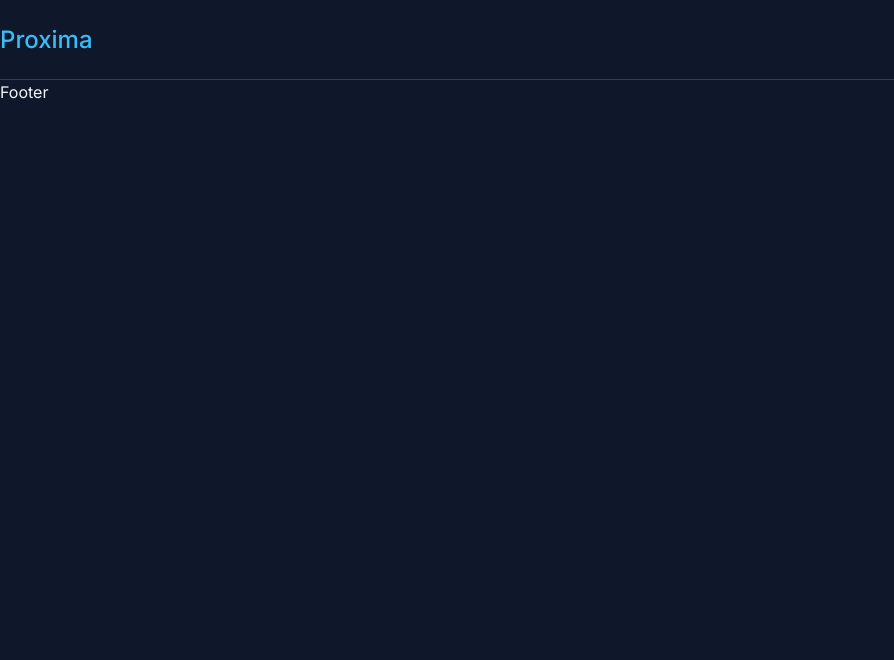
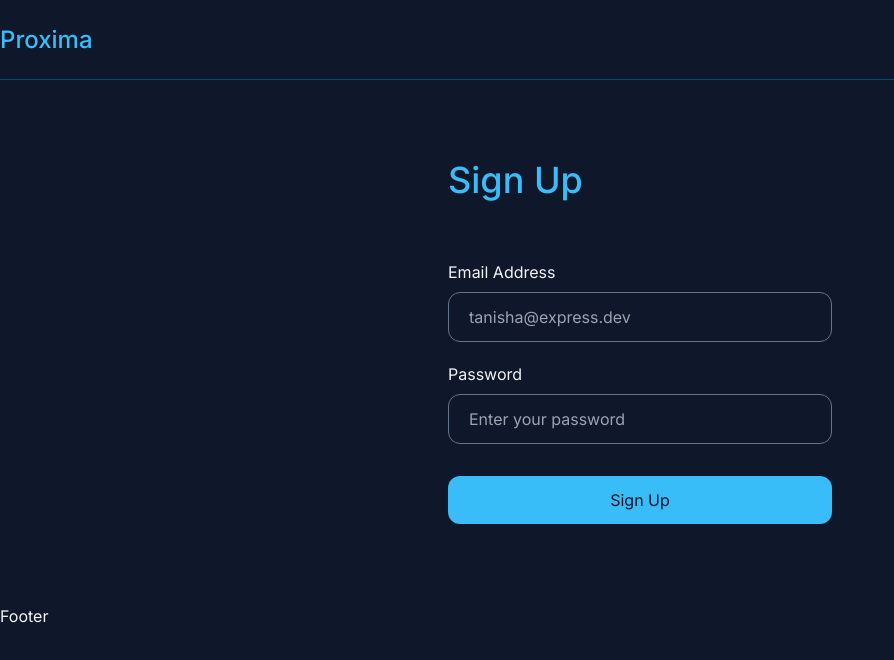
Before and after one commit to geovannig1/PM-website, a React (Create React App) app: page /signup in a window 1280 px wide. Before the commit this address had no page. Shown: the top 660 px of the page, without its empty margins (0-894 px from the left). Built offline with nearby package versions, Linux system fonts and the light colour scheme.

Commit message:
login and signup page added

```diff
--- a/src/App.js
+++ b/src/App.js
@@ -2,6 +2,8 @@
 import Footer from "./components/Footer";
 import Navbar from "./components/Navbar";
 import Home from "./pages/Home";
+import Login from "./pages/Login";
+import Signup from "./pages/Signup";
 
 function App() {
   return (
@@ -9,6 +11,8 @@
       <Navbar />
       <Routes>
         <Route path="/" element={<Home />} />
+        <Route path="/login" element={<Login />} />
+        <Route path="/signup" element={<Signup />} />
       </Routes>
       <Footer />
     </div>
--- /dev/null
+++ b/src/context/AuthContext.js
@@ -0,0 +1,36 @@
+import { createContext, useReducer } from "react";
+
+const initialState = {
+  user: null,
+};
+
+export const authReducer = (state, action) => {
+  switch (action.type) {
+    case "LOGIN":
+      return {
+        ...state,
+        user: action.payload,
+      };
+
+    case "LOGOUT":
+      return {
+        ...state,
+        user: null,
+      };
+
+    default:
+      return state;
+  }
+};
+
+export const AuthContext = createContext();
+
+export const AuthContextProvider = ({ children }) => {
+  const [state, dispatch] = useReducer(authReducer, initialState);
+
+  return (
+    <AuthContext.Provider value={{ ...state, dispatch }}>
+      {children}
+    </AuthContext.Provider>
+  );
+};
--- /dev/null
+++ b/src/hooks/useAuthContext.js
@@ -0,0 +1,14 @@
+import { useContext } from "react";
+import { AuthContext } from "../context/AuthContext";
+
+export const useAuthContext = () => {
+  const context = useContext(AuthContext);
+
+  if (!context) {
+    throw new Error(
+      "You must call useAuthContext inside a AuthContextProvider"
+    );
+  }
+
+  return context;
+};
--- a/src/index.js
+++ b/src/index.js
@@ -4,13 +4,16 @@
 import App from "./App";
 import "./index.css";
 import { ProjectContextProvider } from "./context/ProjectContext";
+import { AuthContextProvider } from "./context/AuthContext";
 
 const root = ReactDOM.createRoot(document.getElementById("root"));
 root.render(
   <React.StrictMode>
     <BrowserRouter>
       <ProjectContextProvider>
-        <App />
+        <AuthContextProvider>
+          <App />
+        </AuthContextProvider>
       </ProjectContextProvider>
     </BrowserRouter>
   </React.StrictMode>
--- /dev/null
+++ b/src/pages/Login.js
@@ -0,0 +1,55 @@
+import { useState } from "react";
+
+const Login = () => {
+  const [email, setEmail] = useState("");
+  const [password, setPassword] = useState("");
+  return (
+    <form className="login-form flex flex-col gap-5 py-20 mx-auto max-w-sm">
+      <h2 className="text-4xl font-medium text-sky-400 mb-10">Login</h2>
+
+      <div className="form-control flex flex-col gap-2 ">
+        <label
+          htmlFor="email"
+          className="cursor-pointer hover:text-sky-400 duration-300"
+        >
+          Email Address
+        </label>
+        <input
+          type="email"
+          id="email"
+          placeholder="tanisha@express.dev"
+          value={email}
+          onChange={(e) => setEmail(e.target.value)}
+          className="bg-transparent border border-slate-500 py-3 px-5 rounded-xl outline-none focus:border-sky-400 duration-300"
+        />
+      </div>
+
+      <div className="form-control flex flex-col gap-2 ">
+        <label
+          htmlFor="password"
+          className="cursor-pointer hover:text-sky-400 duration-300"
+        >
+          Password
+        </label>
+
+        <input
+          type="password"
+          id="password"
+          placeholder="Enter your password"
+          value={password}
+          onChange={(e) => setPassword(e.target.value)}
+          className="bg-transparent border border-slate-500 py-3 px-5 rounded-xl outline-none focus:border-sky-400 duration-300"
+        />
+      </div>
+
+      <button
+        type="submit"
+        className="bg-sky-400 text-slate-900 py-3 rounded-xl hover:bg-sky-500 duration-300 mt-3"
+      >
+        Log In
+      </button>
+    </form>
+  );
+};
+
+export default Login;
--- /dev/null
+++ b/src/pages/Signup.js
@@ -0,0 +1,55 @@
+import { useState } from "react";
+
+const Signup = () => {
+  const [email, setEmail] = useState("");
+  const [password, setPassword] = useState("");
+  return (
+    <form className="signup-form flex flex-col gap-5 py-20 mx-auto max-w-sm">
+      <h2 className="text-4xl font-medium text-sky-400 mb-10">Sign Up</h2>
+
+      <div className="form-control flex flex-col gap-2 ">
+        <label
+          htmlFor="email"
+          className="cursor-pointer hover:text-sky-400 duration-300"
+        >
+          Email Address
+        </label>
+        <input
+          type="email"
+          id="email"
+          placeholder="tanisha@express.dev"
+          value={email}
+          onChange={(e) => setEmail(e.target.value)}
+          className="bg-transparent border border-slate-500 py-3 px-5 rounded-xl outline-none focus:border-sky-400 duration-300"
+        />
+      </div>
+
+      <div className="form-control flex flex-col gap-2 ">
+        <label
+          htmlFor="password"
+          className="cursor-pointer hover:text-sky-400 duration-300"
+        >
+          Password
+        </label>
+
+        <input
+          type="password"
+          id="password"
+          placeholder="Enter your password"
+          value={password}
+          onChange={(e) => setPassword(e.target.value)}
+          className="bg-transparent border border-slate-500 py-3 px-5 rounded-xl outline-none focus:border-sky-400 duration-300"
+        />
+      </div>
+
+      <button
+        type="submit"
+        className="bg-sky-400 text-slate-900 py-3 rounded-xl hover:bg-sky-500 duration-300 mt-3"
+      >
+        Sign Up
+      </button>
+    </form>
+  );
+};
+
+export default Signup;
```
